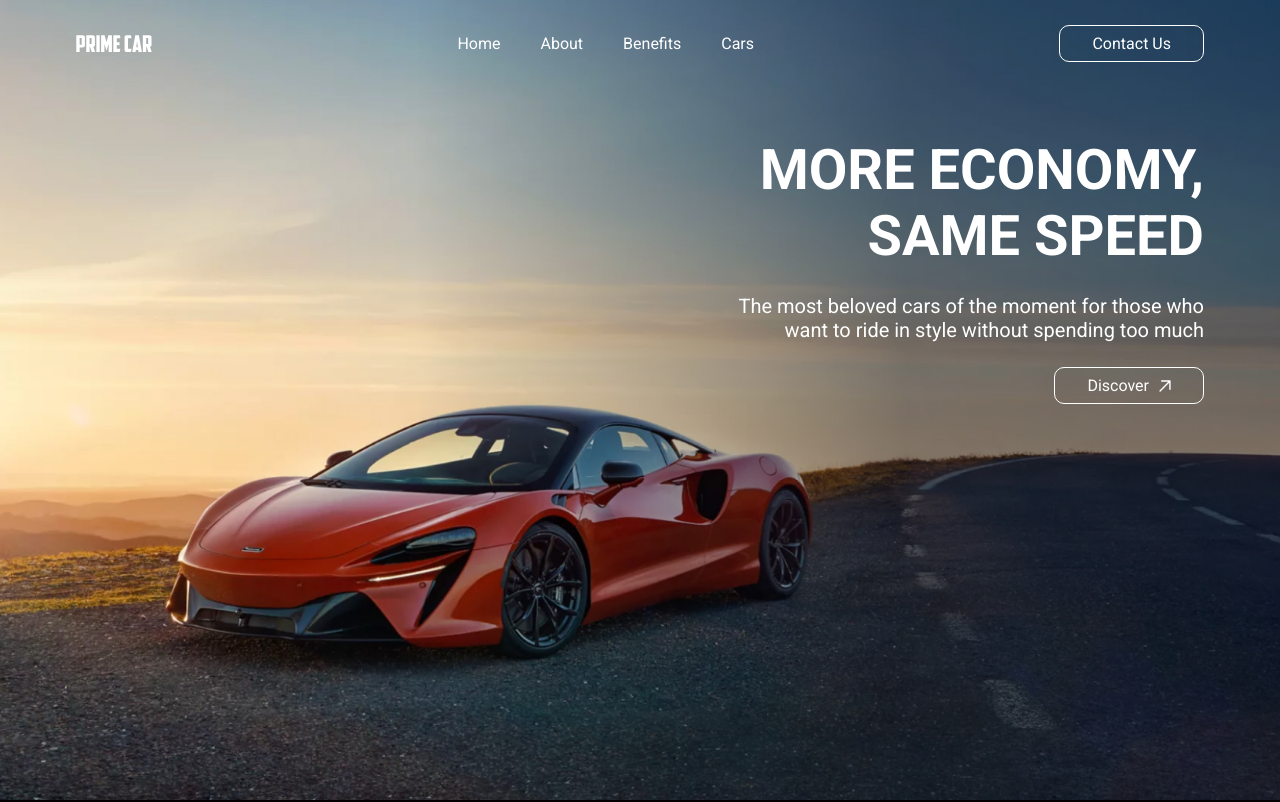
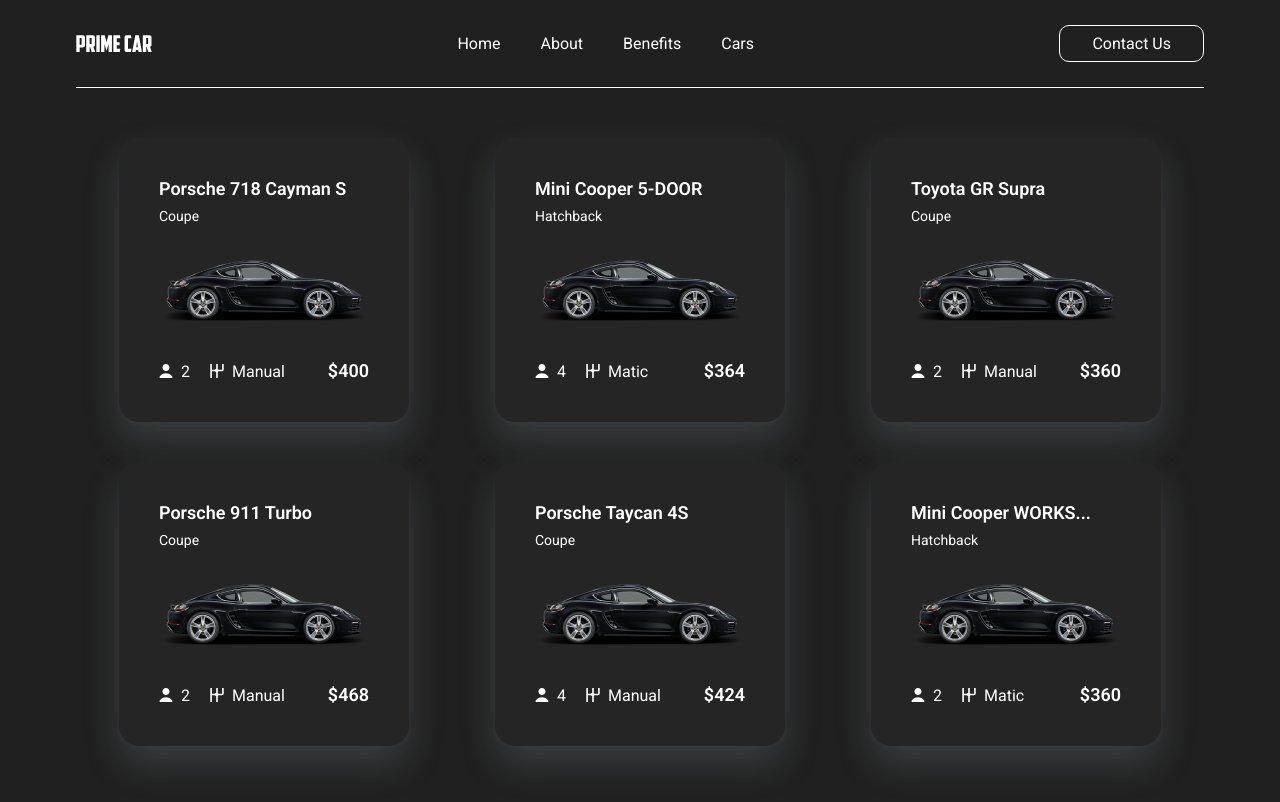
Before and after one commit to DeLettenhove/prime-carr, a React (Create React App) app: page / in a window 1280 px wide. Shown: the top 802 px of the page. Built offline with nearby package versions, Linux system fonts and the light colour scheme.

Commit message:
Create catalog page

```diff
--- a/public/style.css
+++ b/public/style.css
@@ -1,4 +1,4 @@
-@import url('https://fonts.googleapis.com/css2?family=Roboto:wght@400;700&display=swap');
+@import url('https://fonts.googleapis.com/css2?family=Roboto:wght@400;600;700&display=swap');
 
 * {
   font-family: 'Roboto', sans-serif;
@@ -10,6 +10,7 @@
 
 body {
   margin: 0;
+  background-color: #202020;
 }
 
 a {
--- a/src/App.js
+++ b/src/App.js
@@ -1,15 +1,19 @@
 import { Routes, Route } from 'react-router-dom'
 
 import Home from './pages/home/Home'
+import Cars from './pages/cars/Cars'
+// import Footer from './components/footer/Footer'
 
 function App() {
   return (
-    <Routes>
-      <Route path="/" element={<Home />} />
-      <Route path="/cars" element={<h1>Cars page!</h1>} />
-      <Route path="/cars/:id" element={<h1>Chosen car!!!</h1>} />
-      <Route path="*" element={<h1>Not Found!!!</h1>} />
-    </Routes>
+    <>
+      <Routes location="/cars">
+        <Route path="/" element={<Home />} />
+        <Route path="/cars" element={<Cars />} />
+        <Route path="/cars/:id" element={<h1>Chosen car!!!</h1>} />
+        <Route path="*" element={<h1>Not Found!!!</h1>} />
+      </Routes>
+    </>
   )
 }
 
--- /dev/null
+++ b/src/components/card/Card.jsx
@@ -0,0 +1,27 @@
+import styles from './card.module.css'
+
+import personIcon from "../../assets/person.svg"
+import transmissionIcon from "../../assets/transmission.svg"
+
+const Card = ({name, variant, img, places, transmssion, price}) => {
+  return (
+      <div className={styles.card}>
+        <h4 className={styles.cardTitle}>{name}</h4>
+        <p className={styles.cardVariant}>{variant}</p>
+        <img className={styles.cardImg} src={img} alt="Car image" />
+        <div className={styles.cardInfoWrapper}>
+          <div className={styles.cardInfoBox}>
+            <img className={styles.cardInfoIcon} src={personIcon} alt="icon" />
+            <p>{places}</p>
+          </div>
+          <div className={styles.cardInfoBox}>
+            <img className={styles.cardInfoIcon} src={transmissionIcon} alt="icon" />
+            <p>{transmssion}</p>
+          </div>
+          <p className={styles.cardPrice}>{price}</p>
+        </div>
+      </div>
+  )
+}
+
+export default Card
--- /dev/null
+++ b/src/components/card/card.module.css
@@ -0,0 +1,50 @@
+.card {
+  display: flex;
+  flex-direction: column;
+  justify-content: space-between;
+  padding: 40px;
+  background-color: #252525;
+  border-radius: 20px;
+  box-shadow: 0px 2px 4px rgba(76, 92, 107, 0.15),
+    0px 18px 36px rgba(166, 175, 186, 0.2);
+}
+
+.cardTitle {
+  padding-bottom: 8px;
+  font-size: 18px;
+  font-weight: 600;
+  line-height: 22px;
+}
+
+.cardVariant {
+  font-size: 14px;
+  line-height: 17px;
+}
+
+.cardImg {
+  object-fit: contain;
+  padding: 20px 0;
+}
+
+.cardInfoWrapper {
+  display: flex;
+  column-gap: 20px;
+}
+
+.cardInfoBox {
+  display: flex;
+  align-items: center;
+  column-gap: 8px;
+}
+
+.cardInfoIcon {
+  width: 14px;
+  height: 14px;
+}
+
+.cardPrice {
+  margin-left: auto;
+  font-size: 18px;
+  font-weight: 600;
+  line-height: 22px;
+}
--- /dev/null
+++ b/src/components/catalog/Catalog.jsx
@@ -0,0 +1,28 @@
+import Card from '../card/Card'
+
+import styles from './catalog.module.css'
+
+import {carsCatalog} from '../../data/mock-data'
+
+const Catalog = () => {
+  return (
+    <div className={styles.cards}>
+      {
+        carsCatalog.map((item) => {
+          return (
+            <Card
+            name={item.name}
+            variant={item.variant}
+            img={item.img}
+            places={item.places}
+            transmssion={item.transmssion}
+            price={item.price}
+            />
+          )
+        })
+      }
+    </div>
+  )
+}
+
+export default Catalog
--- /dev/null
+++ b/src/components/catalog/catalog.module.css
@@ -0,0 +1,8 @@
+.cards {
+  display: grid;
+  grid-template-columns: repeat(3, 1fr);
+  justify-items: center;
+  row-gap: 40px;
+  padding: 50px 0;
+  border-top: 1px solid #fff;
+}
--- a/src/data/mock-data.js
+++ b/src/data/mock-data.js
@@ -1,3 +1,5 @@
+import img from '../assets/porshe.png'
+
 export const menuItems = [
   {
     id: 0,
@@ -124,3 +126,78 @@
     values: callUs,
   },
 ]
+
+export const carsCatalog = [
+  {
+    id: 0,
+    name: 'Porsche 718 Cayman S',
+    variant: 'Coupe',
+    img: img,
+    transmssion: 'Manual',
+    places: 2,
+    price: '$400',
+    color: 'black',
+    engine: '4-Cyl 1.5 Liter',
+    interior: 'leather',
+  },
+  {
+    id: 1,
+    name: 'Mini Cooper 5-DOOR',
+    variant: 'Hatchback',
+    img: img,
+    transmssion: 'Matic',
+    places: 4,
+    price: '$364',
+    color: 'blue',
+    engine: '4-Cyl 1.5 Liter',
+    interior: 'leather',
+  },
+  {
+    id: 2,
+    name: 'Toyota GR Supra',
+    variant: 'Coupe',
+    img: img,
+    transmssion: 'Manual',
+    places: 2,
+    price: '$360',
+    color: 'red',
+    engine: '4-Cyl 1.5 Liter',
+    interior: 'leather',
+  },
+  {
+    id: 3,
+    name: 'Porsche 911 Turbo',
+    variant: 'Coupe',
+    img: img,
+    transmssion: 'Manual',
+    places: 2,
+    price: '$468',
+    color: 'black',
+    engine: '4-Cyl 1.5 Liter',
+    interior: 'leather',
+  },
+  {
+    id: 4,
+    name: 'Porsche Taycan 4S',
+    variant: 'Coupe',
+    img: img,
+    transmssion: 'Manual',
+    places: 4,
+    price: '$424',
+    color: 'light blue',
+    engine: '4-Cyl 1.5 Liter',
+    interior: 'leather',
+  },
+  {
+    id: 5,
+    name: 'Mini Cooper WORKS...',
+    variant: 'Hatchback',
+    img: img,
+    transmssion: 'Matic',
+    places: 2,
+    price: '$360',
+    color: 'black',
+    engine: '4-Cyl 1.5 Liter',
+    interior: 'leather',
+  },
+]
--- /dev/null
+++ b/src/pages/cars/Cars.jsx
@@ -0,0 +1,15 @@
+import Catalog from "../../components/catalog/Catalog"
+import Footer from "../../components/footer/Footer"
+import Header from "../../components/header/Header"
+
+const Cars = () => {
+  return (
+    <div className="container">
+      <Header />
+      <Catalog />
+      <Footer />
+    </div>
+  )
+}
+
+export default Cars
```
Also changed, not shown: src/assets/person.svg (added), src/assets/transmission.svg (added).
